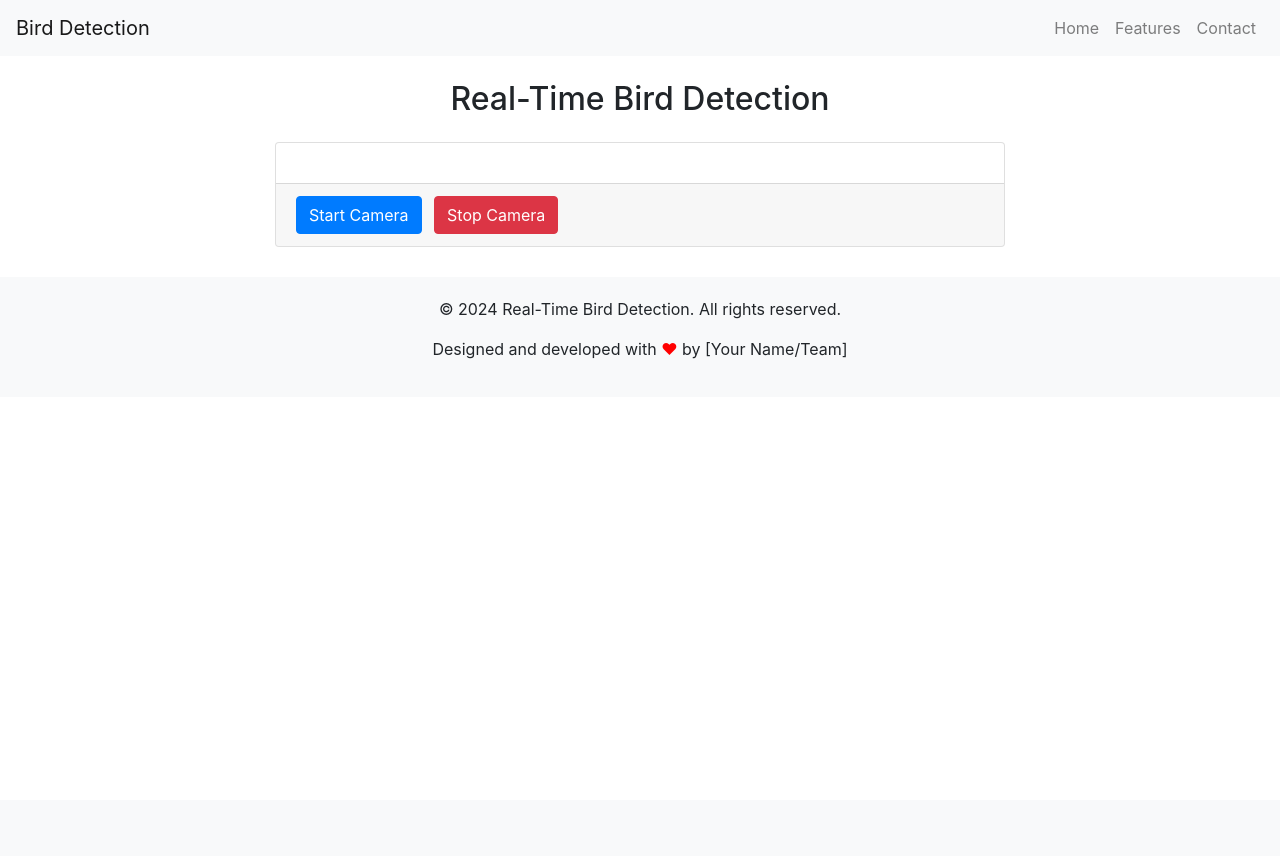
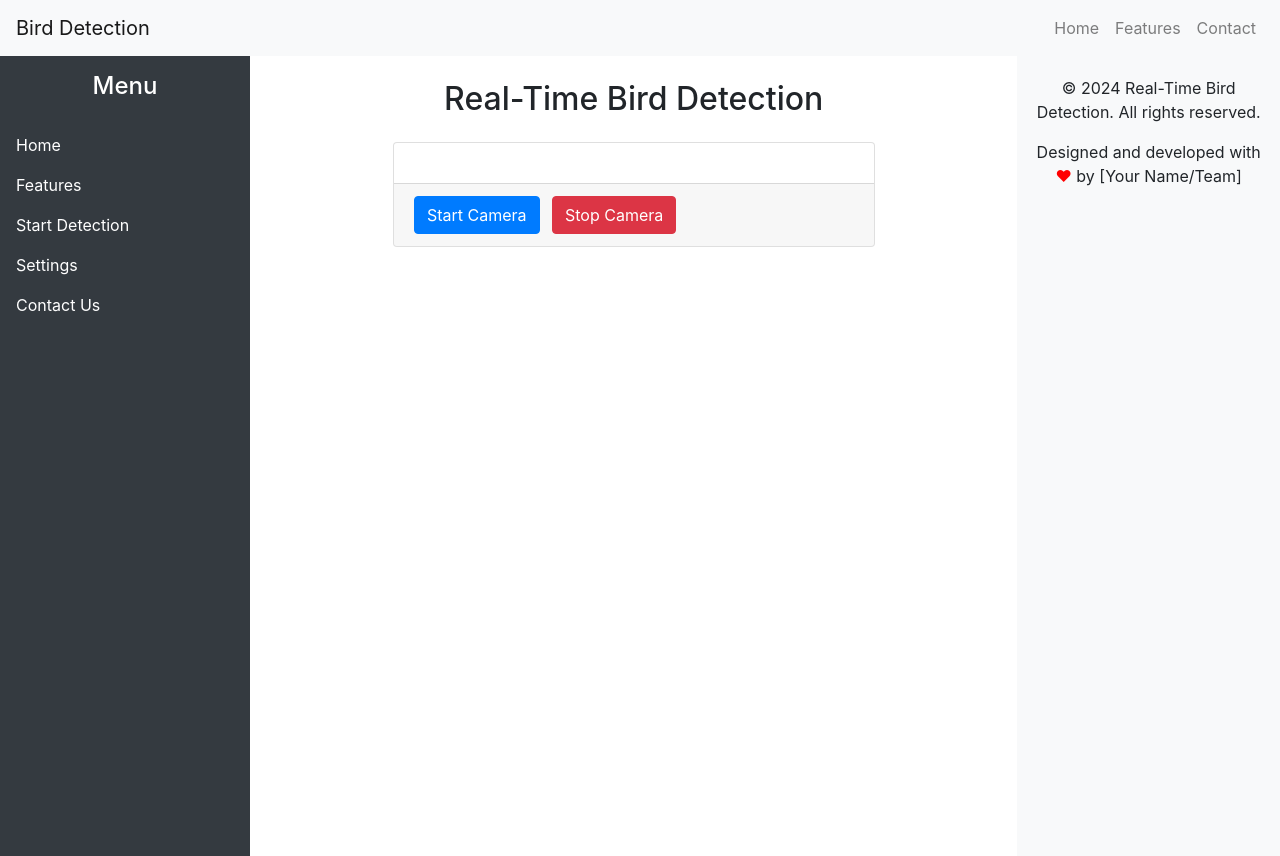
Before and after one commit to IGATAJOHN/flask_object_detection, a Flask app: page / in a window 1280 px wide. Before the commit the page ends 359 px from the top, so only its background shows below. Run offline with Flask 3, Linux system fonts and the light colour scheme; some libraries are stand-ins or nearby versions.

Commit message:
Update index.html

```diff
--- a/templates/index.html
+++ b/templates/index.html
@@ -12,12 +12,39 @@
         #processed_frame {
             display: none; /* Hide initially */
         }
+
+                body {
+            display: flex;
+            min-height: 100vh;
+            flex-direction: column;
+        }
+        #wrapper {
+            display: flex;
+            flex: 1;
+        }
+        #sidebar {
+            width: 250px;
+            background-color: #343a40;
+            color: white;
+            flex-shrink: 0;
+            height: 100vh;
+        }
+        #sidebar .nav-link {
+            color: white;
+        }
+        #sidebar .nav-link:hover {
+            background-color: #495057;
+        }
+        #main-content {
+            flex-grow: 1;
+            padding: 20px;
+        }
         footer {
             background-color: #f8f9fa;
             padding: 20px 0;
             text-align: center;
-            margin-top: 30px;
         }
+
     </style>
 </head>
 <body>
@@ -41,7 +68,29 @@
             </ul>
         </div>
     </nav>
-
+    <!-- Wrapper for Sidebar and Main Content -->
+    <div id="wrapper">
+        <!-- Sidebar -->
+        <div id="sidebar">
+            <h4 class="text-center py-3">Menu</h4>
+            <ul class="nav flex-column">
+                <li class="nav-item">
+                    <a class="nav-link" href="#home">Home</a>
+                </li>
+                <li class="nav-item">
+                    <a class="nav-link" href="#features">Features</a>
+                </li>
+                <li class="nav-item">
+                    <a class="nav-link" href="#detection">Start Detection</a>
+                </li>
+                <li class="nav-item">
+                    <a class="nav-link" href="#settings">Settings</a>
+                </li>
+                <li class="nav-item">
+                    <a class="nav-link" href="#contact">Contact Us</a>
+                </li>
+            </ul>
+        </div>
     <!-- Main Content -->
     <div class="container mt-4">
         <h2 class="text-center mb-4">Real-Time Bird Detection</h2>
```
